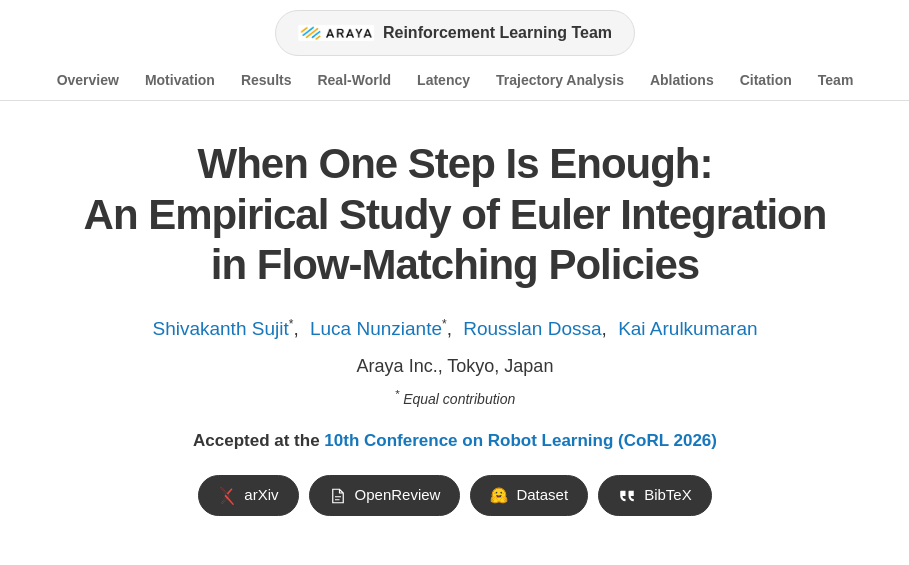
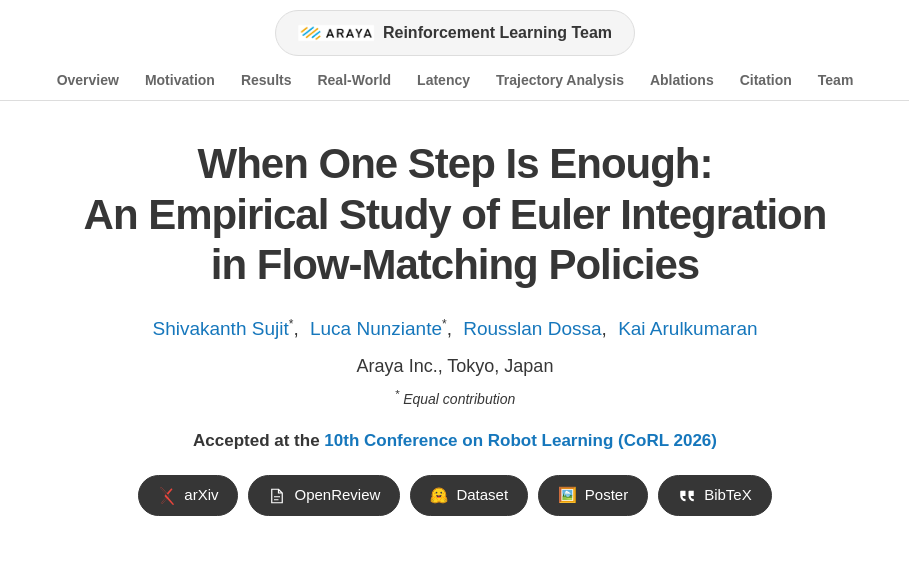
Before and after one commit to onestepflow/onestepflow.github.io, a plain HTML site: page index.html in a window 1280 px wide. Shown: the top 565 px of the page, without its empty margins (185-1094 px from the left). Drawn offline with Linux system fonts and the light colour scheme.

Commit message:
add poster

```diff
--- a/index.html
+++ b/index.html
@@ -245,6 +245,10 @@
           <a class="button button-dark" href="https://huggingface.co/datasets/lucanunz/flowsteps">
             <img src="assets/huggingface.svg" width="18" height="18" alt="" aria-hidden="true">
             <span>Dataset</span>
+          </a>
+          <a class="button button-dark" href="assets/CoRL%20paper%20poster%20213x107.pdf">
+            <span aria-hidden="true">🖼️</span>
+            <span>Poster</span>
           </a>
           <a class="button button-dark" href="#citation">
             <svg viewBox="0 0 24 24" fill="currentColor" aria-hidden="true">
```
Also changed, not shown: 2 other files.
